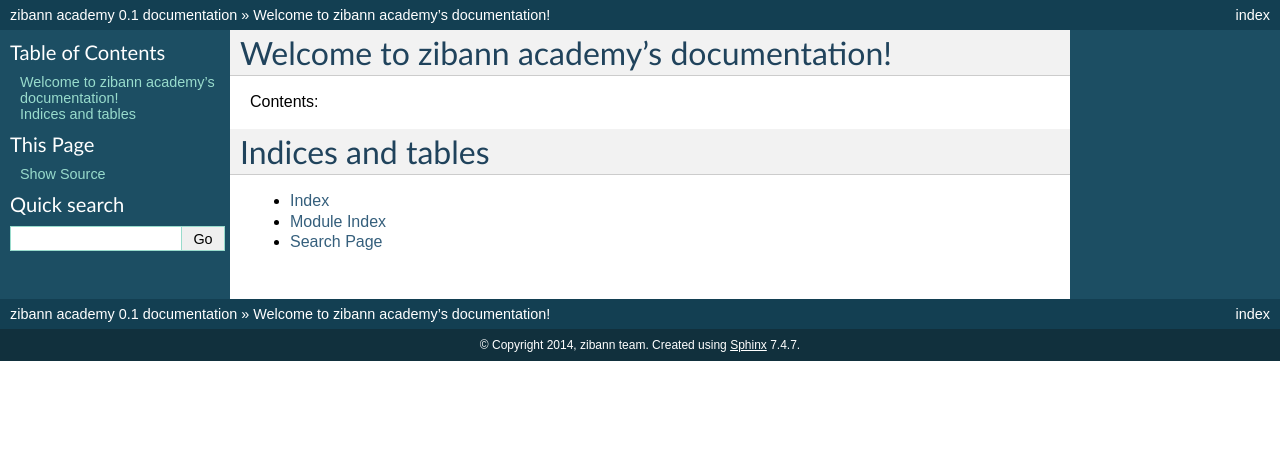
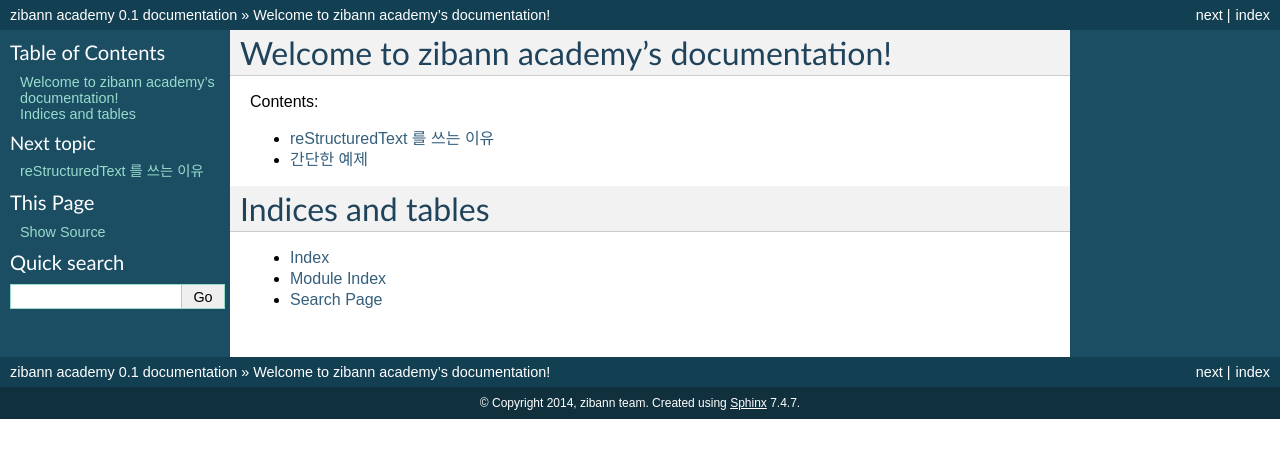
Before and after one commit to pcompassion/zibann-academy, a Sphinx documentation site: the page built from docs/index.rst, in a window 1280 px wide. Shown: the top 458 px of the page. Built offline with Sphinx 7.4.7, drawn with Linux system fonts in a browser that asks for light colours; some of the changed lines change nothing that is shown.

Commit message:
restructured text tuts

```diff
--- a/docs/index.rst
+++ b/docs/index.rst
@@ -11,6 +11,8 @@ Contents:
 .. toctree::
    :maxdepth: 2
 
+   restructuredtext_tutorial
+
 
 
 Indices and tables
--- /dev/null
+++ b/docs/restructuredtext_tutorial.rst
@@ -0,0 +1,62 @@
+reStructuredText 를 쓰는 이유
+==============================
+
+좋단다.. 쉽게 배워서, 쉽게 작성해서 문서를 만들수 있다.
+ReadTheDocs 에 올리려니, 이걸 써야 된다. (또는 markdown)
+
+
+.. __simple-exampl-label:
+
+간단한 예제
+===========
+
+헤더::
+
+  Section Header
+  ==============
+
+  Subsection Header
+  =================
+
+
+Lists::
+
+  - 나는 잘생겼고
+  - 배도 나왔고
+  - 애도 잘 키워
+	1) 지안이도
+	2) 정우도
+
+Link::
+
+  A sentence with links to Wikipedia_ and the `Linux kernel archive`_.
+
+  .. _Wikipedia: http://www.wikipedia.org/
+  .. _Linux kernel archive: http://www.kernel.org/
+
+
+Internal Link::
+
+  .. __simple-exampl-label:
+
+  간단한 예제
+  ===========
+
+  어쩌고 저쩌고.... "간단한 예제"로 가는 링크를 :ref:`simple-example-label` 로 만들 수 있다.
+  :ref:`label` 형태의 link 는 현재 파일 뿐 아니라 다른 파일에 존재하는 label 로도 링크할 수 있다.
+  (즉 전체 문서상에서 label 이 고유해야 한다.)
+
+
+:ref:`simple-example-label` 를 눌러보라
+
+
+Toc tree::
+
+  toc tree 는 Table Of Contents 즉 색인이란 뜻이다.
+  .. toctree::
+	 :maxdepth: 2
+
+	 first_file
+	 second_file
+
+  first_file 과 second_file 에 있는 secton header 들을 2 단계까지 보여준다.
```
